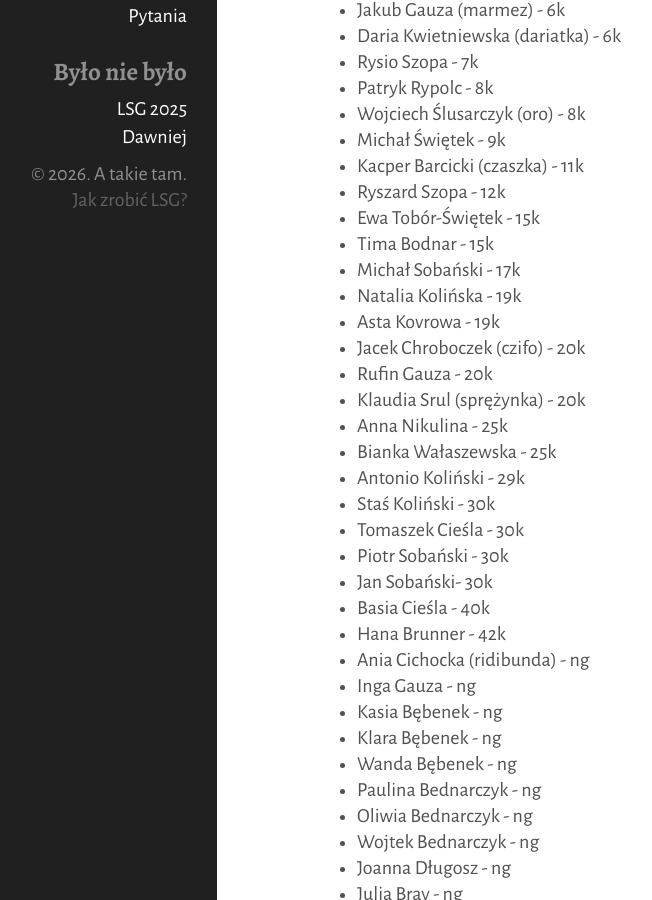
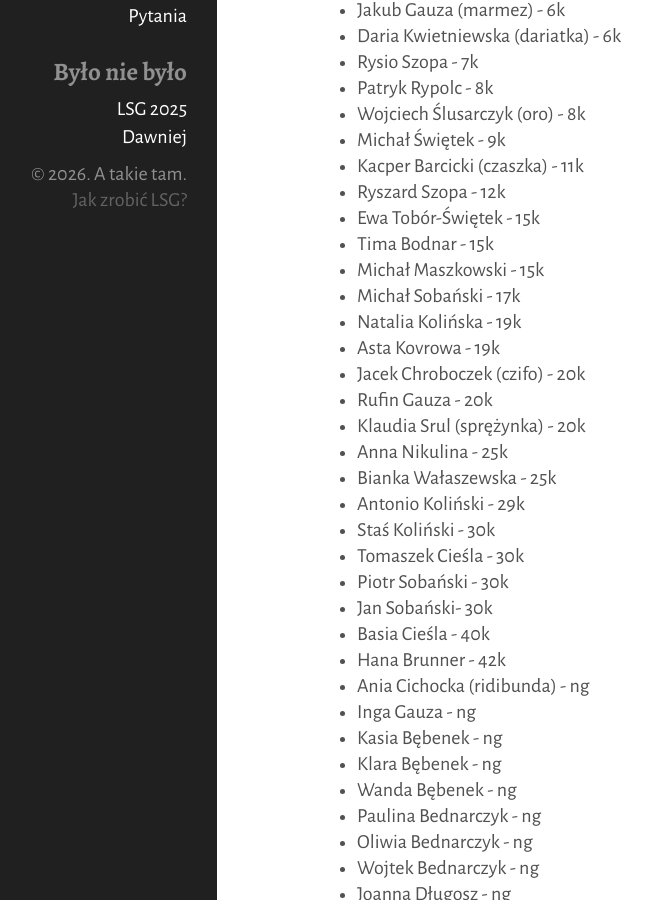
Before and after one commit to tasuki/lsg, a Jekyll site: the page built from _pages/zarejestrowani.md, in a window 1280 px wide and 900 px high, scrolled down 719 px. Shown: the whole window, without its empty margins (143-795 px from the left). Built offline with Jekyll 4.4.1, drawn with Linux system fonts in a browser that asks for light colours.

Commit message:
Update zarejestrowani.md

```diff
--- a/_pages/zarejestrowani.md
+++ b/_pages/zarejestrowani.md
@@ -39,6 +39,7 @@ Zarejestrowani uczestnicy, mniej więcej według stopnia:
 - Ryszard Szopa - 12k
 - Ewa Tobór-Świętek - 15k
 - Tima Bodnar - 15k
+- Michał Maszkowski - 15k
 - Michał Sobański - 17k
 - Natalia Kolińska - 19k
 - Asta Kovrowa - 19k
```
